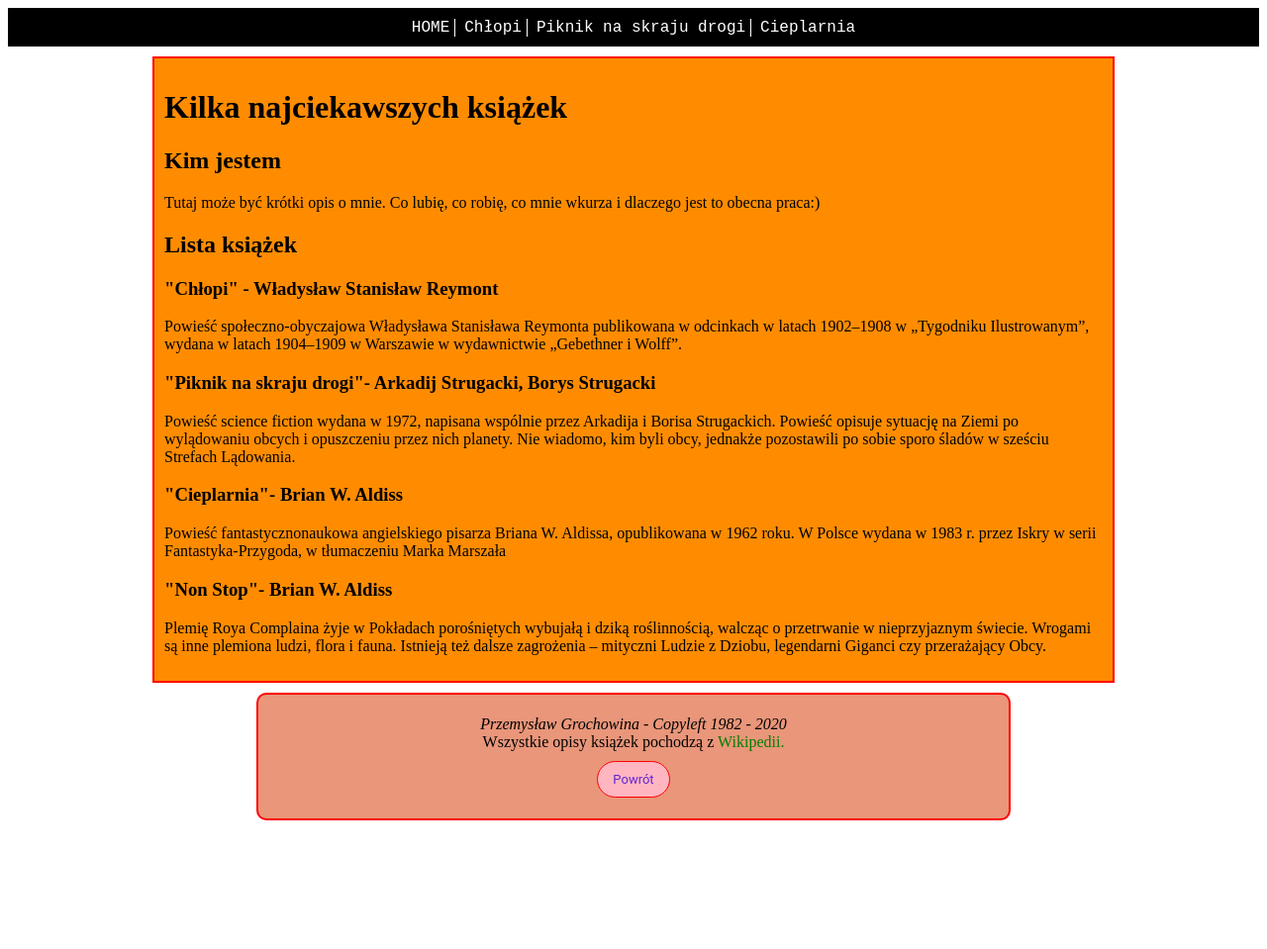
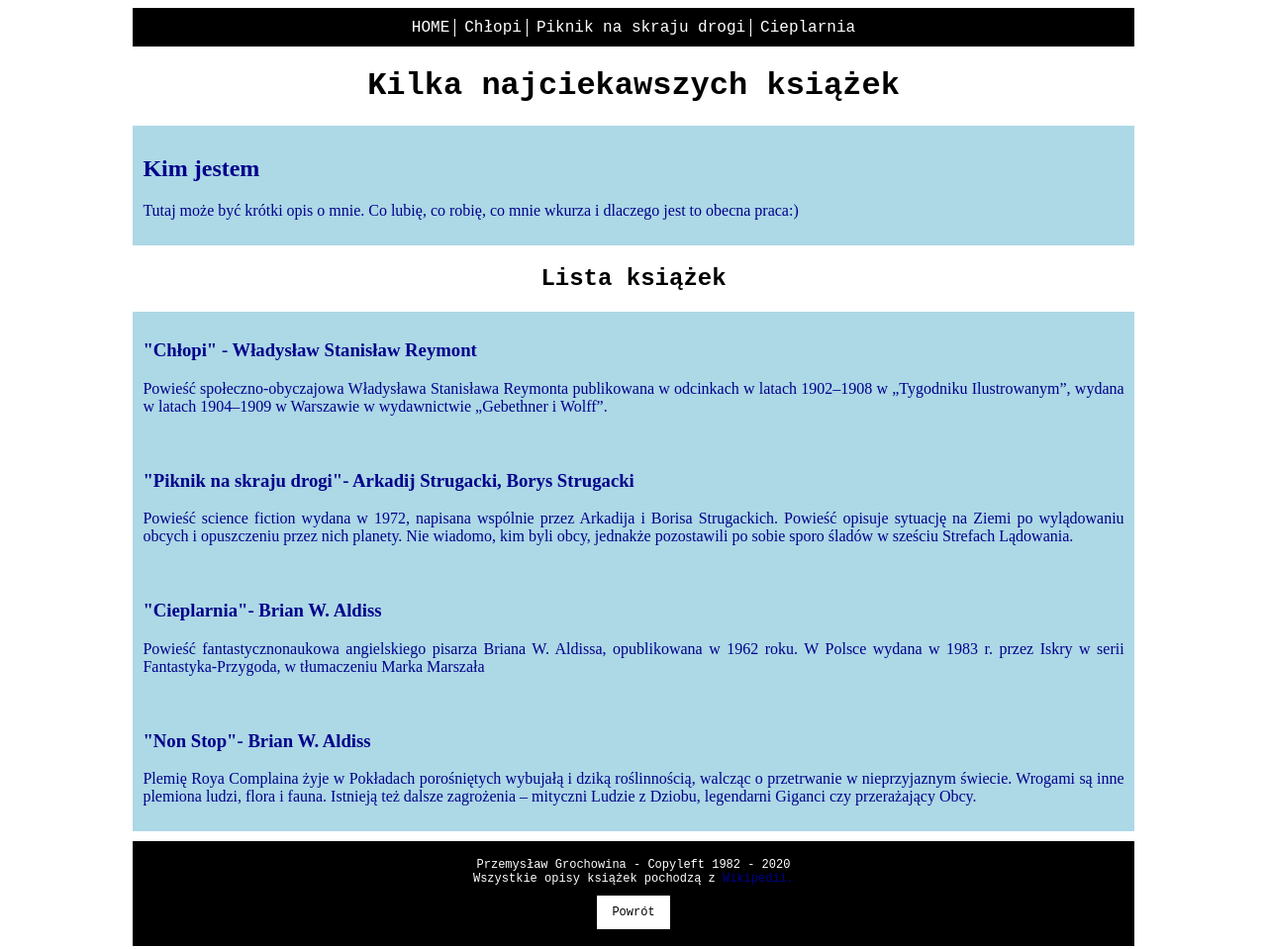
Before and after one commit to pgrochowina/homepage, a plain HTML site: page index.html in a window 1280 px wide. Shown: the whole page at 99% size. Before the commit the page ends 837 px from the top, so only its background shows below. Drawn offline with Linux system fonts and the light colour scheme.

Commit message:
finished styling index.html

```diff
--- a/index.html
+++ b/index.html
@@ -18,32 +18,32 @@
     </header>
 
     <main class="main">
-      <header>
+      <header class="main__header">
         <h1>Kilka najciekawszych książek</h1>
       </header>
 
-      <section>
+      <section class="section-intro">
         <h2>Kim jestem</h2>
-        <p>
+        <p class="section-intro__paragraph">
           Tutaj może być krótki opis o mnie. Co lubię, co robię, co mnie wkurza
           i dlaczego jest to obecna praca:)
         </p>
       </section>
 
-      <section>
-        <h2>Lista książek</h2>
-        <article>
+      <section class="section">
+        <h2 class="section__header">Lista książek</h2>
+        <article class="article">
           <h3>"Chłopi" - Władysław Stanisław Reymont</h3>
-          <p>
+          <p class="article__paragraph">
             Powieść społeczno-obyczajowa Władysława Stanisława Reymonta
             publikowana w odcinkach w latach 1902–1908 w „Tygodniku
             Ilustrowanym”, wydana w latach 1904–1909 w Warszawie w wydawnictwie
             „Gebethner i Wolff”.
           </p>
         </article>
-        <article>
+        <article class="article">
           <h3>"Piknik na skraju drogi"- Arkadij Strugacki, Borys Strugacki</h3>
-          <p>
+          <p class="article__paragraph">
             Powieść science fiction wydana w 1972, napisana wspólnie przez
             Arkadija i Borisa Strugackich. Powieść opisuje sytuację na Ziemi po
             wylądowaniu obcych i opuszczeniu przez nich planety. Nie wiadomo,
@@ -51,24 +51,24 @@
             Strefach Lądowania.
           </p>
         </article>
-        <article>
+        <article class="article">
           <h3>"Cieplarnia"- Brian W. Aldiss</h3>
-          <p>
+          <p class="article__paragraph">
             Powieść fantastycznonaukowa angielskiego pisarza Briana W. Aldissa,
             opublikowana w 1962 roku. W Polsce wydana w 1983 r. przez Iskry w
             serii Fantastyka-Przygoda, w tłumaczeniu Marka Marszała
           </p>
         </article>
-        <article>
+        <article class="article">
           <h3 class="auto-fill-header"></h3>
-          <p class="auto-fill-pragraph"></p>
+          <p class="article__paragraph auto-fill-pragraph"></p>
         </article>
       </section>
     </main>
 
     <footer class="footer">
-      <p>
-        <i class=>Przemysław Grochowina - Copyleft 1982 - 2020</i><br />
+      <p class="footer__paragraph">
+        Przemysław Grochowina - Copyleft 1982 - 2020<br />
         Wszystkie opisy książek pochodzą z
         <a href="https://pl.wikipedia.org/" target="_blank" class="footer__link">Wikipedii.</a><br />
         <a href="#" class="footer__link footer__link--return-up">Powrót</a>
--- a/style.css
+++ b/style.css
@@ -1,18 +1,21 @@
 .main {
-    background-color: darkorange;
     margin: 10px auto;
-    border: 2px solid red;
-    padding: 10px 10px;
-    width: 75%;
+    width: 80%;
+    box-sizing: border-box;
+}
+
+.main__header{
+    text-align: center;
+    font-family: 'Courier New', Courier, monospace;
 }
 
 .navigation{
     background-color: black;
-    width: 100%;
-    padding-top: 10px;
-    padding-bottom: 10px;
+    width: 80%;
+    padding: 10px;
     margin: 0 auto;
     text-align: center;
+    box-sizing: border-box;
 }
 
 .navigation__link{
@@ -28,29 +31,59 @@
     border-right: none;
 }
 
+.section-intro{
+    padding: 10px 10px;
+    background-color: lightblue;
+    color: darkblue;
+}
+
+.section-intro__paragrapf{
+    text-align: justify;
+}
+
+.section__header{
+    text-align: center;
+    font-family: 'Courier New', Courier, monospace;
+}
+
+.article{
+    background-color: lightblue;
+    color: darkblue;
+    padding: 10px 10px;
+}
+
+.article__paragraph{
+    text-align: justify;
+}
+
 .footer{
-    background-color: darksalmon;
+    background-color: black;
     margin: 0px auto;
-    width: 60%;
-    border: 2px solid red;
-    border-radius: 10px;
+    width: 80%;
     text-align: center;
-    padding: 5px 0px;
+    padding: 5px;
+    font-family: 'Courier New', Courier, monospace;
+    color: white;
+    box-sizing: border-box;
 }
 
 .footer__link{
-    color: green;
+    color: darkblue;
     text-decoration: none;
+    font-size: 12px
 }
 
 .footer__link--return-up{
     font-size: small;
-    color: rgb(97, 38, 207);
-    background-color: lightpink;
+    color: black;
+    background-color: white;
     padding: 10px 15px;
     display: inline-block;
     margin-top: 10px;
-    font-family: roboto;
-    border-radius: 40px;
-    border: 1px solid red;
+    font-family: 'Courier New', Courier, monospace;
+    font-size: 12px;
 }
+
+.footer__paragraph{
+    font-size: 12px
+}
```
